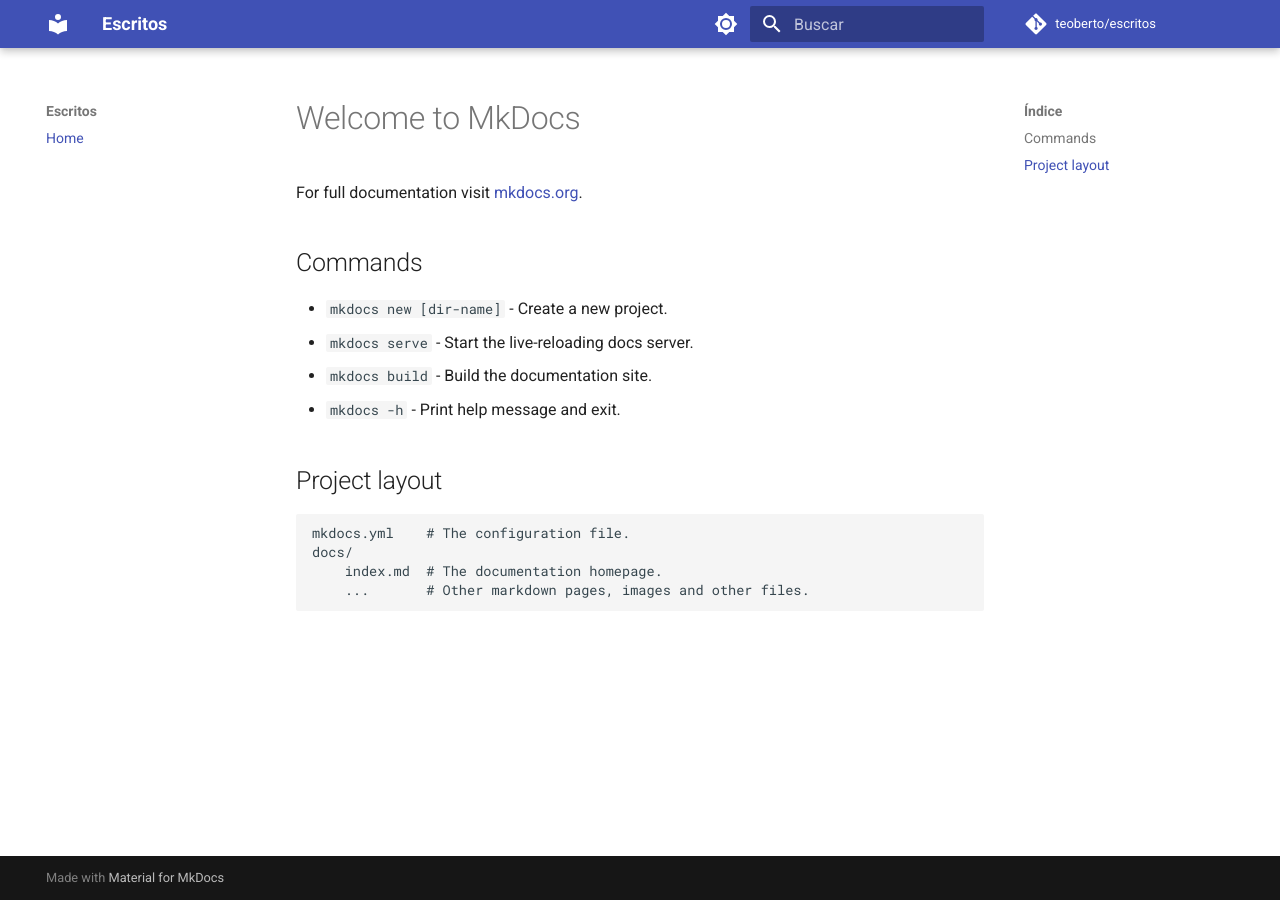
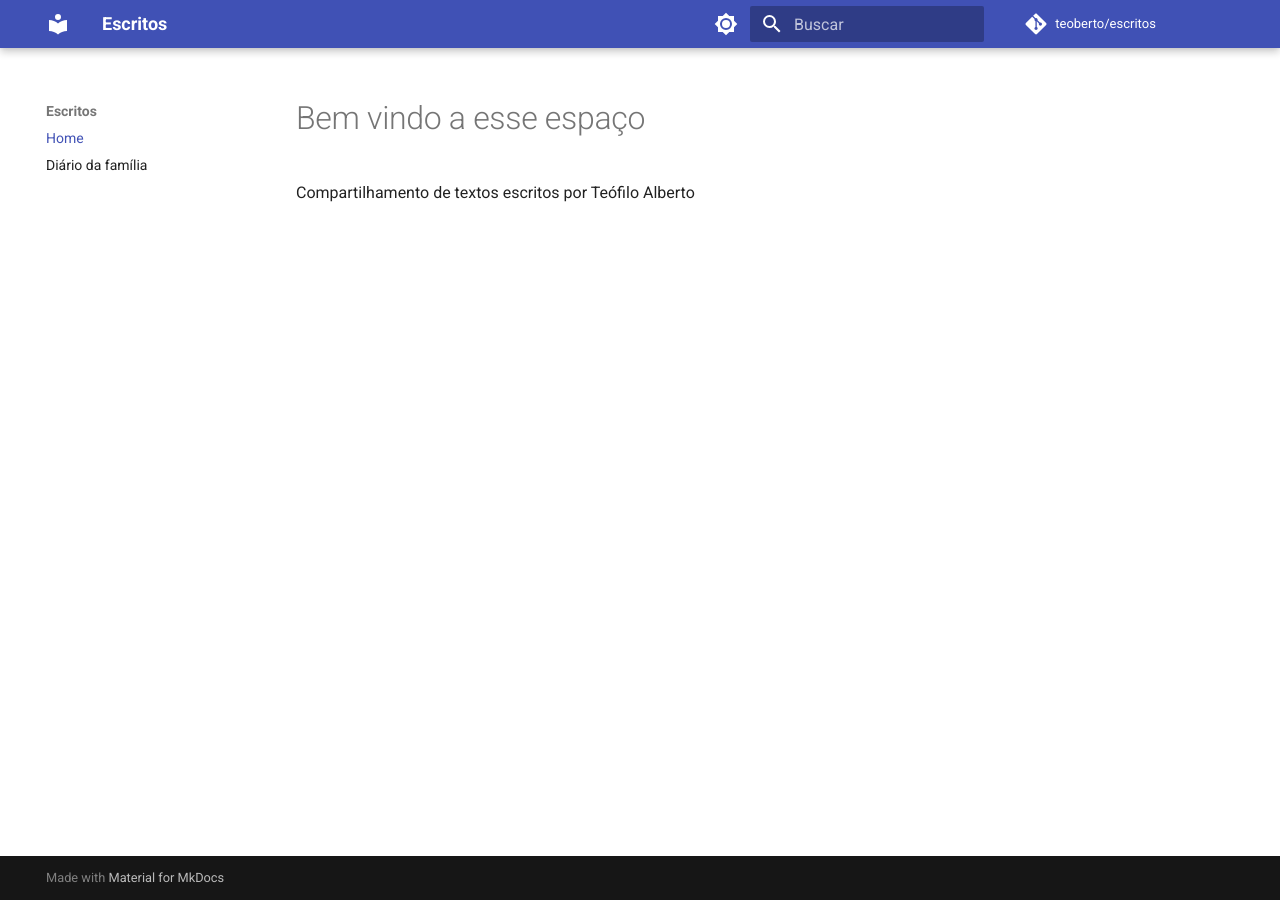
Before and after one commit to teoberto/escritos, an MkDocs documentation site: the page built from docs/index.md, in a window 1280 px wide. Built offline with MkDocs 1.6.1 and Material for MkDocs 9.7.7, drawn with Linux system fonts in a browser that asks for light colours; comment, search, counter and statistics services are not loaded.

Commit message:
Primeira deploy

```diff
--- a/docs/index.md
+++ b/docs/index.md
@@ -1,17 +1,3 @@
-# Welcome to MkDocs
+# Bem vindo a esse espaço
 
-For full documentation visit [mkdocs.org](https://www.mkdocs.org).
-
-## Commands
-
-* `mkdocs new [dir-name]` - Create a new project.
-* `mkdocs serve` - Start the live-reloading docs server.
-* `mkdocs build` - Build the documentation site.
-* `mkdocs -h` - Print help message and exit.
-
-## Project layout
-
-    mkdocs.yml    # The configuration file.
-    docs/
-        index.md  # The documentation homepage.
-        ...       # Other markdown pages, images and other files.
+Compartilhamento de textos escritos por Teófilo Alberto
--- a/mkdocs.yml
+++ b/mkdocs.yml
@@ -1,5 +1,5 @@
 site_name: Escritos
-site_url: https://teoberto.github.io/escritos/
+site_url: https://teoberto.com
 repo_url: https://github.com/teoberto/escritos
 repo_name: teoberto/escritos
 
@@ -28,3 +28,4 @@ markdown_extensions:
 
 nav:
   - Home: index.md
+  - Diário da família: familia/teste.md
```
Also changed, not shown: docs/familia/teste.md (added, +7 -0 lines), 1 other file.
